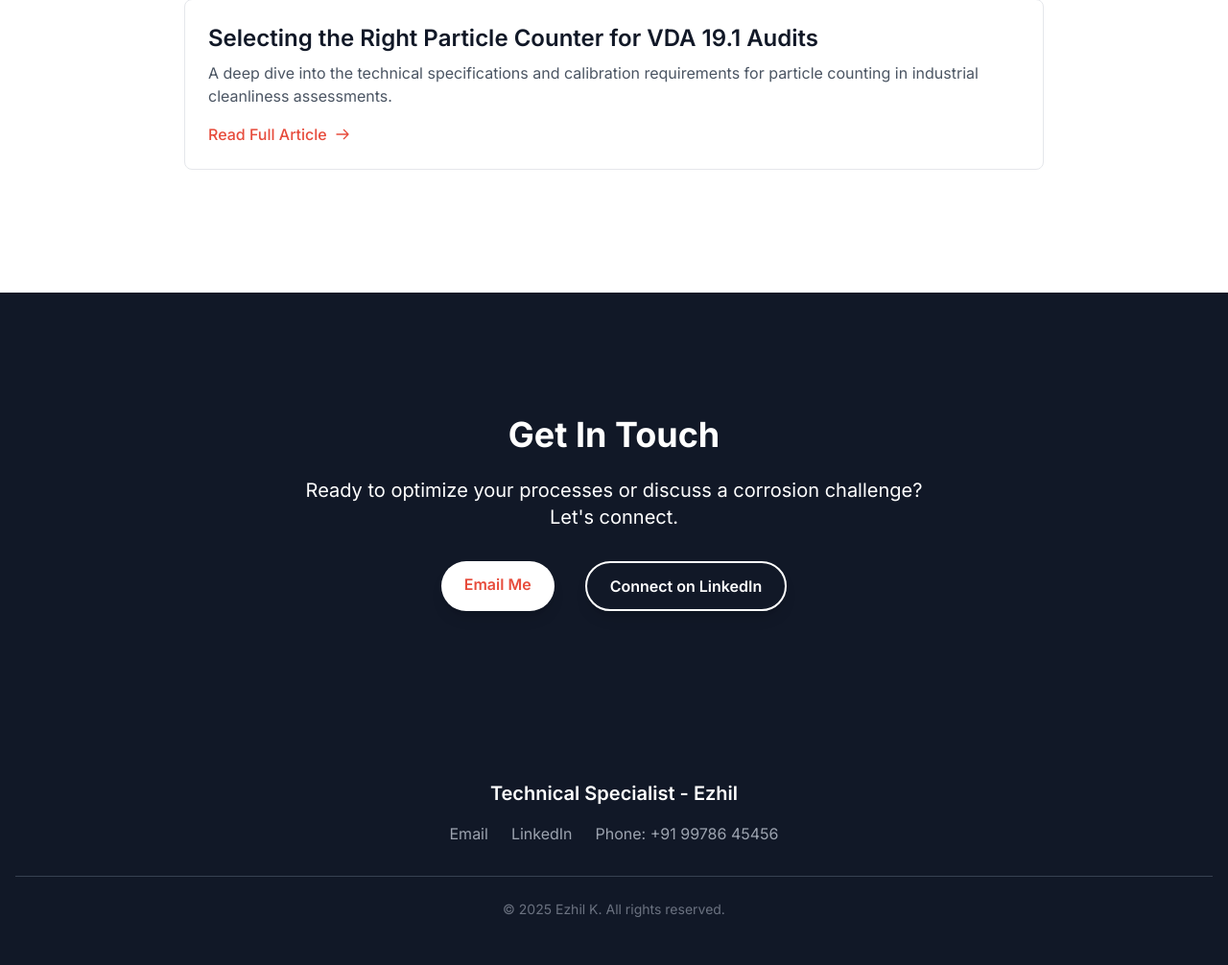
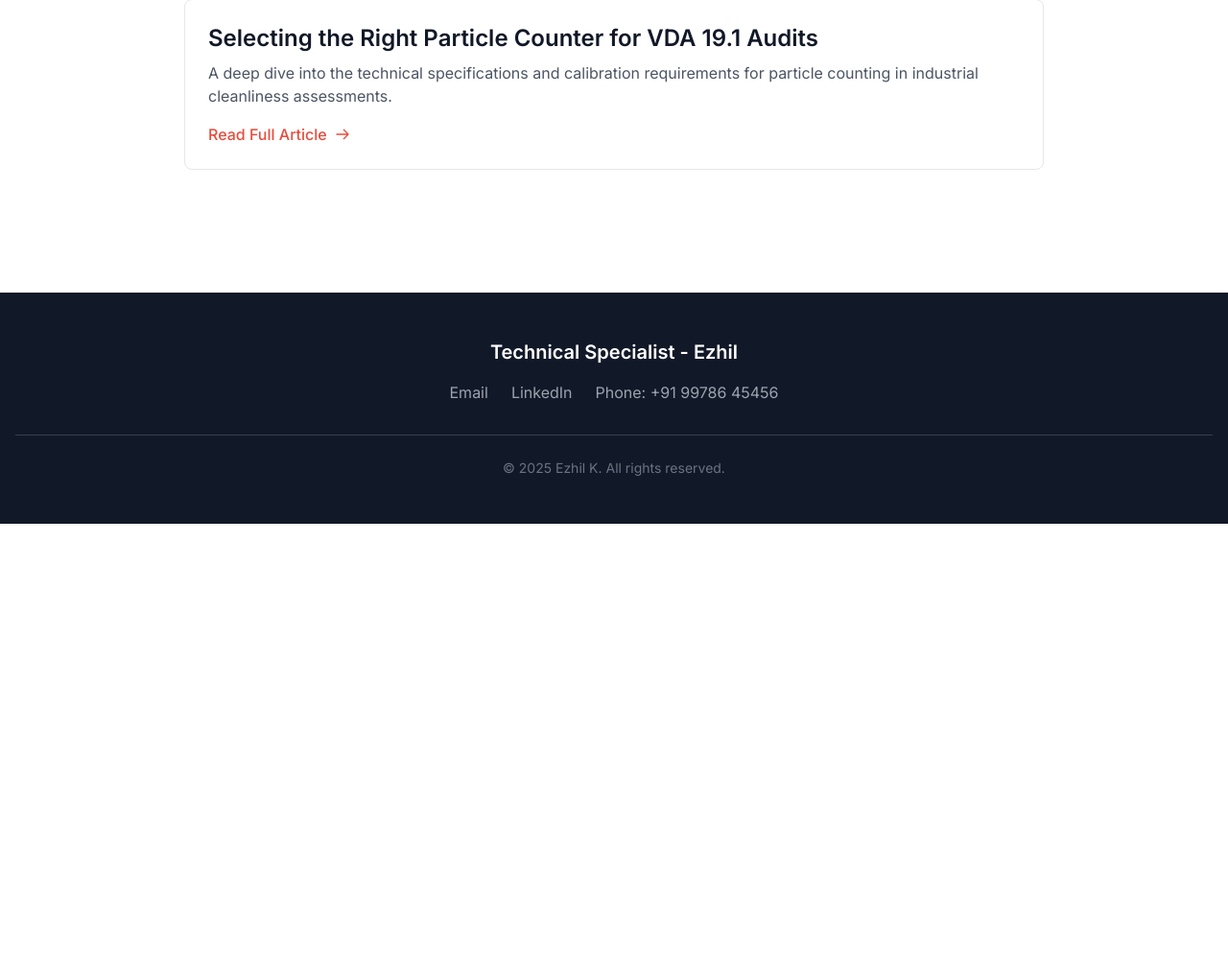
Before and after one commit to Ezhil1K/EK, a Flask app: page / in a window 1280 px wide. Shown: the part 3373-4379 px from the top of the page at 96% size. After the commit the page ends 3919 px from the top, so only its background shows below. Run offline with Flask 3, Linux system fonts and the light colour scheme; some libraries are stand-ins or nearby versions.

Commit message:
Update index.html

```diff
--- a/templates/index.html
+++ b/templates/index.html
@@ -6,31 +6,26 @@
 
 {% block content %}
 <div class="relative min-h-screen flex flex-col justify-center items-center overflow-hidden">
-    <section id="hero" class="relative w-full min-h-screen bg-gray-900 flex items-center justify-center text-white p-4">
-        <div class="absolute inset-0 overflow-hidden opacity-30">
-            <iframe
-                src="https://www.youtube.com/embed/{{ data.hero.video_id | default('o8hP_t_7k_s') }}?controls=0&showinfo=0&rel=0&autoplay=1&loop=1&mute=1&playlist={{ data.hero.video_id | default('o8hP_t_7k_s') }}"
-                frameborder="0"
-                allow="autoplay; encrypted-media"
-                allowfullscreen
-                title="Background Video"
-                class="absolute z-0 w-full h-full"
-            ></iframe>
+    <section id="hero" class="relative w-full min-h-screen bg-gray-900 flex items-center justify-center text-white p-4 overflow-hidden">
+        <div id="hero-carousel" class="absolute inset-0 z-0 opacity-50">
+            <img src="{{ url_for('static', filename='images/hero_1.jpg') }}" alt="Hero Image 1" class="absolute inset-0 w-full h-full object-cover transition-opacity duration-1000 ease-in-out opacity-100">
+            <img src="{{ url_for('static', filename='images/hero_2.jpg') }}" alt="Hero Image 2" class="absolute inset-0 w-full h-full object-cover transition-opacity duration-1000 ease-in-out opacity-0">
+            <img src="{{ url_for('static', filename='images/hero_3.jpg') }}" alt="Hero Image 3" class="absolute inset-0 w-full h-full object-cover transition-opacity duration-1000 ease-in-out opacity-0">
         </div>
 
         <div class="container mx-auto text-center z-10 p-6 bg-gray-900/70 rounded-xl shadow-2xl animate-fadeInUp max-w-4xl">
             <h1 class="text-5xl md:text-7xl font-extrabold mb-4 tracking-tight text-white">
                 Technical Specialist
             </h1>
-            <h2 class="text-3xl md:text-4xl font-light mb-6 text-cyan-400">
+            <h2 class="text-3xl md:text-4xl font-light mb-6 text-gray-300">
                 {{ data.hero.subtitle | default('Precision Engineering for Quality.') }}
             </h2>
             <p class="text-xl max-w-2xl mx-auto text-gray-300">
                 {{ data.hero.tagline | default('Expertise in industrial cleaning, corrosion control, and chemical management.') }}
             </p>
             <div class="mt-10">
-                <a href="#contact" class="inline-block px-8 py-3 bg-[#E74C3C] text-white text-lg font-semibold rounded-full shadow-lg hover:bg-[#C0392B] transition duration-300 transform hover:scale-105">
-                    Contact for Collaboration
+                <a href="mailto:{{ data.email_address | default('#') }}" class="inline-block px-8 py-3 bg-[#E74C3C] text-white text-lg font-semibold rounded-full shadow-lg hover:bg-[#C0392B] transition duration-300 transform hover:scale-105">
+                    Email Me Now
                 </a>
             </div>
         </div>
@@ -50,7 +45,7 @@
             <div class="grid md:grid-cols-2 gap-10">
                 {% for study in data.casestudies %}
                 <div class="bg-white p-8 rounded-xl shadow-lg border-t-4 border-[#E74C3C] hover:shadow-xl transition duration-300 animate-fadeInUp"
-                     style="animation-delay: {{ loop.index0 * 0.15 }}s;">
+                    style="animation-delay: {{ loop.index0 * 0.15 }}s;">
                     <h3 class="text-2xl font-semibold text-gray-900 mb-4">{{ study.title }}</h3>
                     <p class="text-gray-600 mb-4">{{ study.summary }}</p>
                     <div class="flex flex-wrap gap-2">
@@ -69,8 +64,8 @@
             <h2 class="text-4xl font-bold mb-12 text-center text-gray-900">Core Competencies</h2>
             <div class="flex flex-wrap justify-center gap-4">
                 {% for skill in data.skills %}
-                <span class="px-5 py-3 bg-gray-100 text-gray-800 font-medium rounded-full shadow-md hover:bg-[#FADBD8] transition duration-200 transform hover:scale-105 animate-fadeInUp"
-                      style="animation-delay: {{ loop.index0 * 0.1 }}s;">
+                <span class="px-5 py-3 bg-gray-100 text-gray-800 font-medium rounded-full shadow-md hover:bg-red-100 transition duration-200 transform hover:scale-105 animate-fadeInUp"
+                    style="animation-delay: {{ loop.index0 * 0.1 }}s;">
                     {{ skill }}
                 </span>
                 {% endfor %}
@@ -84,7 +79,7 @@
             <div class="space-y-10">
                 {% for project in data.projects %}
                 <div class="p-6 bg-gray-800 rounded-xl shadow-xl border-l-4 border-[#E74C3C] animate-fadeInUp"
-                     style="animation-delay: {{ loop.index0 * 0.2 }}s;">
+                    style="animation-delay: {{ loop.index0 * 0.2 }}s;">
                     <h3 class="text-3xl font-semibold mb-2 text-white">{{ project.name }}</h3>
                     <p class="text-gray-300">{{ project.description }}</p>
                 </div>
@@ -93,12 +88,12 @@
         </div>
     </section>
 
-    <section id="articles" class="py-20 md:py-32 container mx-auto px-4">
+    <section id="articles" class="py-20 md:py-32 container mx-auto px-4 bg-white">
         <div class="max-w-4xl mx-auto animate-fadeInUp">
             <h2 class="text-4xl font-bold mb-12 text-center text-gray-900">Technical Articles</h2>
             <div class="space-y-8">
                 {% for slug, article in data.articles.items() %}
-                <div class="p-6 border border-gray-200 rounded-lg hover:shadow-lg transition duration-300">
+                <div class="p-6 border border-gray-200 rounded-lg hover:shadow-xl hover:border-[#E74C3C] transition duration-300">
                     <h3 class="text-2xl font-semibold text-gray-900 mb-2">{{ article.title }}</h3>
                     <p class="text-gray-600 mb-4">{{ article.summary }}</p>
                     <a href="/article/{{ slug }}" class="text-[#E74C3C] font-medium hover:text-[#C0392B] flex items-center">
@@ -111,22 +106,29 @@
         </div>
     </section>
 
-    <section id="contact" class="py-20 md:py-32 bg-gray-900 w-full text-white">
-        <div class="container mx-auto px-4 text-center animate-fadeInUp">
-            <h2 class="text-4xl font-bold mb-6 text-white">Get In Touch</h2>
-            <p class="text-xl mb-8 max-w-2xl mx-auto">
-                Ready to optimize your processes or discuss a corrosion challenge? Let's connect.
-            </p>
-            <div class="flex flex-col sm:flex-row justify-center space-y-4 sm:space-y-0 sm:space-x-8">
-                <a href="mailto:{{ data.email_address | default('contact@example.com') }}" class="inline-block px-6 py-3 bg-white text-[#E74C3C] font-semibold rounded-full shadow-lg hover:bg-gray-100 transition duration-300">
-                    Email Me
-                </a>
-                <a href="{{ data.linkedin_url | default('#') }}" target="_blank" class="inline-block px-6 py-3 border-2 border-white text-white font-semibold rounded-full shadow-lg hover:bg-white hover:text-[#E74C3C] transition duration-300">
-                    Connect on LinkedIn
-                </a>
-            </div>
-        </div>
-    </section>
+    </div>
 
-</div>
+<script>
+    document.addEventListener('DOMContentLoaded', function() {
+        const carousel = document.getElementById('hero-carousel');
+        const images = carousel.querySelectorAll('img');
+        let currentIndex = 0;
+
+        function showNextImage() {
+            // Fade out current image
+            images[currentIndex].classList.remove('opacity-100');
+            images[currentIndex].classList.add('opacity-0');
+
+            // Move to next image, loop if at end
+            currentIndex = (currentIndex + 1) % images.length;
+
+            // Fade in next image
+            images[currentIndex].classList.remove('opacity-0');
+            images[currentIndex].classList.add('opacity-100');
+        }
+
+        // Start carousel after a delay
+        setInterval(showNextImage, 5000); // Change image every 5 seconds
+    });
+</script>
 {% endblock content %}
```
